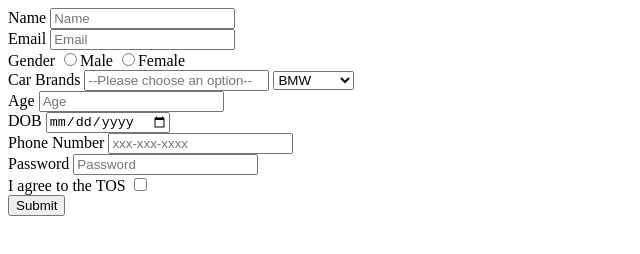
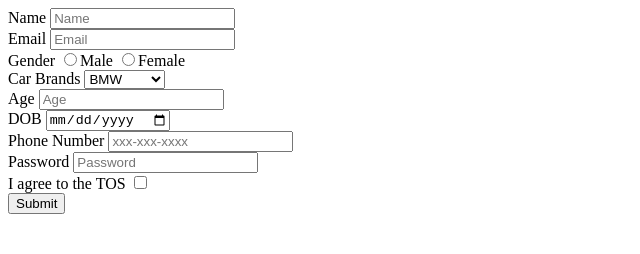
Before and after one commit to acciojob/signup-form-car-mohdrubaid, a website: page main.html in a window 1280 px wide. Shown: the whole page, without its empty margins (0-640 px from the left). Drawn offline with Linux system fonts and the light colour scheme.

Commit message:
created a submission

```diff
--- a/main.html
+++ b/main.html
@@ -23,7 +23,6 @@
 		</div>
 		<div>
 			<label for="cars">Car Brands</label>
-			<input type="value" placeholder="--Please choose an option--" select name="cars" >
 			<select name="cars" id="cars">
 			<option value="BMW">BMW</option>
 			<option value="Audi">Audi</option>
```
